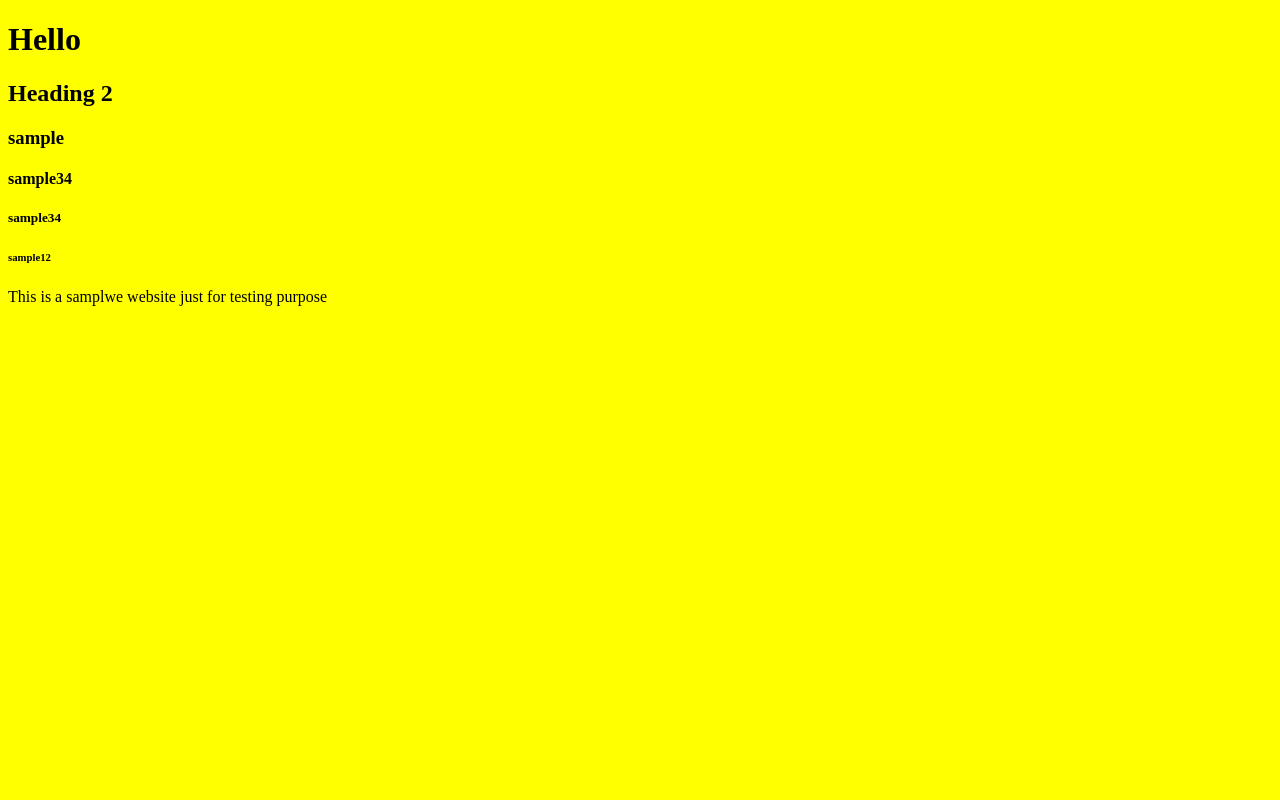
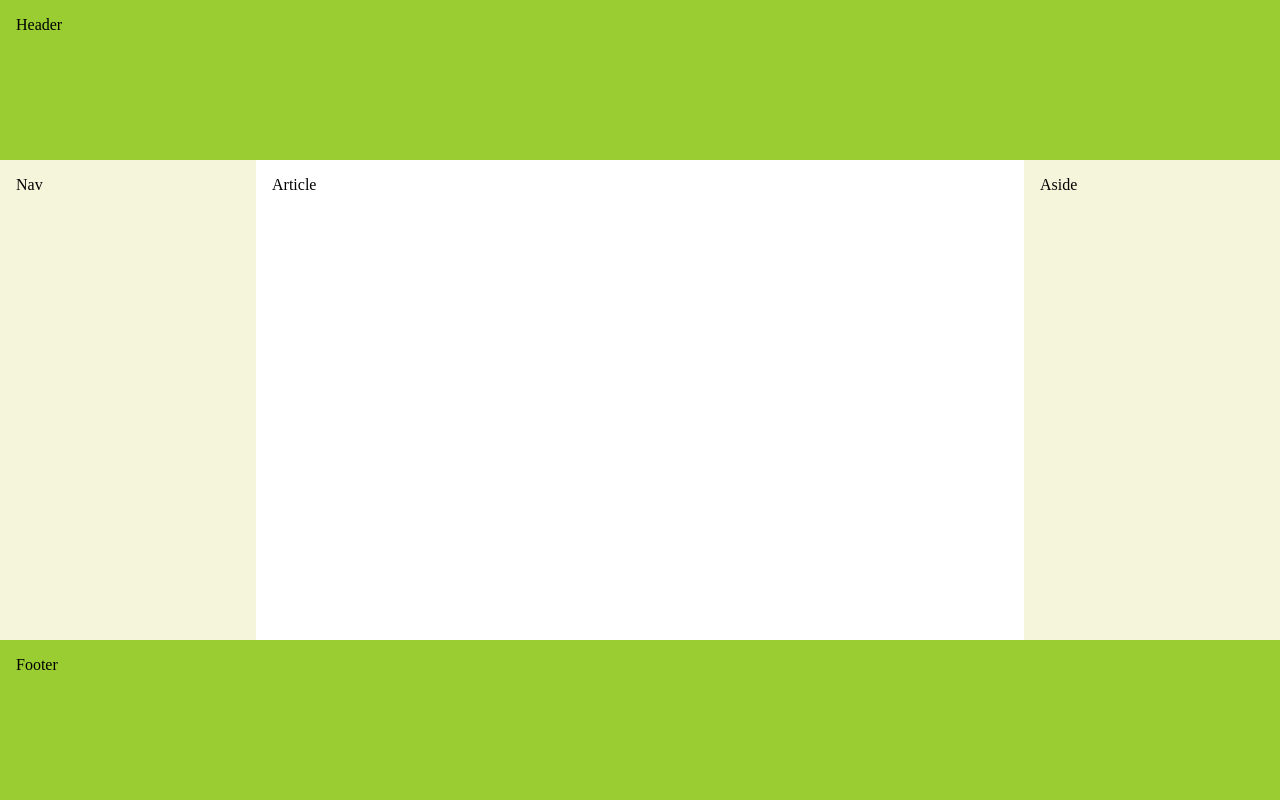
Before and after one commit to shaadomanthra/employmentindia, a plain HTML site: page index.html in a window 1280 px wide. Drawn offline with Linux system fonts and the light colour scheme.

Commit message:
Update index.html

```diff
--- a/index.html
+++ b/index.html
@@ -1,14 +1,44 @@
-<!Doctype html>
-<html>
-	<head></head>
-	<body style="background: yellow;">
-		<h1>Hello</h1>
-		<h2>Heading 2</h2>
-		<h3>sample</h3>
-		<h4>sample34</h4>
-		<h5>sample34</h5>
-		<h6>sample12</h6>
-
-		<p>This is a samplwe website just for testing purpose</p>
-	</body>
-</html>
+<!doctype html>
+<title>Example</title>
+<style>
+* {
+  box-sizing: border-box;
+}
+body {
+  display: flex;
+  min-height: 100vh;
+  flex-direction: column;
+  margin: 0;
+}
+#main {
+  display: flex;
+  flex: 1;
+}
+#main > article {
+  flex: 1;
+}
+#main > nav,
+#main > aside {
+  flex: 0 0 20vw;
+  background: beige;
+}
+#main > nav {
+  order: -1;
+}
+header, footer {
+  background: yellowgreen;
+  height: 20vh;
+}
+header, footer, article, nav, aside {
+  padding: 1em;
+}
+</style>
+<body>
+  <header>Header</header>
+  <div id="main">
+    <article>Article</article>
+    <nav>Nav</nav>
+    <aside>Aside</aside>
+  </div>
+  <footer>Footer</footer>
+</body>
```
